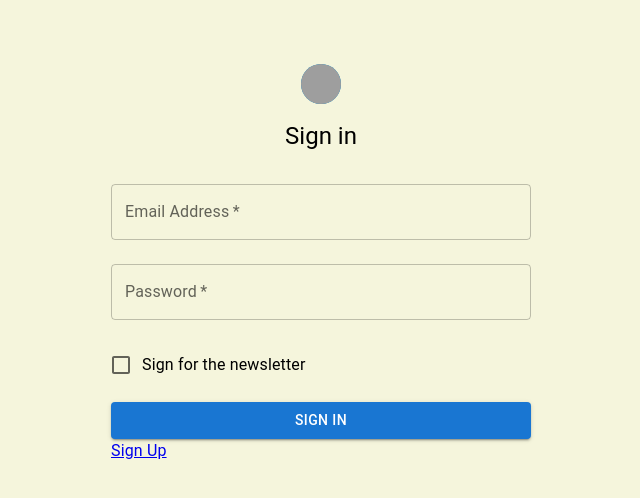
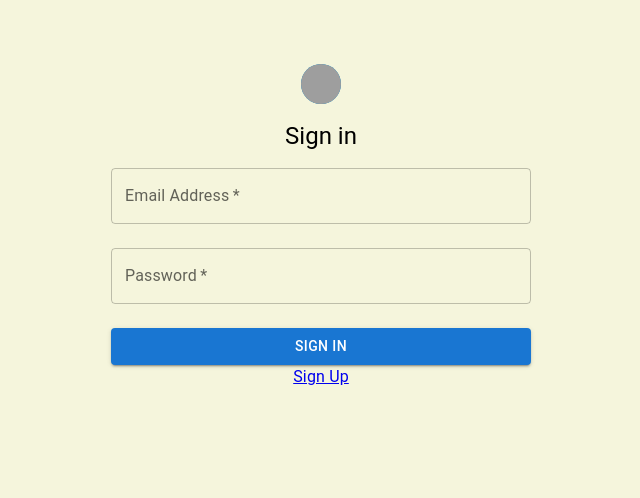
Before and after one commit to mooyil/Y-Todo-Frontend, a React (Create React App) app: page /signin in a window 1280 px wide. Shown: the top 498 px of the page, without its empty margins (319-959 px from the left). Built offline with nearby package versions, Linux system fonts and the light colour scheme; grey boxes are pictures that could not be loaded.

Commit message:
style refactoring

```diff
--- a/src/Components/DateAndTimePicker.js
+++ b/src/Components/DateAndTimePicker.js
@@ -15,12 +15,12 @@ export default function DateAndTimePicker() {
       <Stack spacing={3}>
         <DateTimePicker
           disablePast
-          InputProps={{ sx: { "& .MuiSvgIcon-root": { color: "#1565c0" } } }}
+          InputProps={{ sx:{ "& .MuiSvgIcon-root": { color: "#1565c0" } } }}
           inputFormat="DD/MM/YY HH:mm"
           renderInput={(params) => (
             <TextField
               disabled
-              sx={{ backgroundColor: "white", width: 400, mt: 1 }}
+              sx={{ backgroundColor: "white", width: "100%", mt: 1 }}
               {...params}
             />
           )}
--- a/src/Components/Liste.js
+++ b/src/Components/Liste.js
@@ -69,11 +69,12 @@ export default function Liste({ todoItem, displayedDate }) {
       <Stack alignItems="center">
         <List
           sx={{
-            transition: 2,
             bgcolor: "primary.main",
             marginTop: 2,
             marginRight: 12,
             borderRadius: 1,
+            width: "80%",
+            maxWidth: 580
           }}
         >
           {tasks.map((todo) => {
@@ -82,7 +83,6 @@ export default function Liste({ todoItem, displayedDate }) {
                 return (
                   <ListItem
                     sx={{
-                      width: { xs: 355, sm: 580, xl: 580 },
                       color: "white",
                       height: "60px",
                     }}
--- a/src/Components/Sidebar.js
+++ b/src/Components/Sidebar.js
@@ -107,7 +107,7 @@ export default function Sidebar() {
   return (
     <Box>
       <Drawer onClose={() => setSidebar(false)} anchor="left" open={sidebar}>
-        <Box sx={{ width: 290 }}>
+        <Box sx={{ width: {xl: 240, lg: 240, md: 240, sm: 240, xs: "100%"} }}>
           <Box
             sx={{ display: "flex", backgroundColor: "#1565c0", color: "white" }}
             p={2.5}
--- a/src/Components/SidebarModal.js
+++ b/src/Components/SidebarModal.js
@@ -19,14 +19,14 @@ export default function SidebarModal ({add}) {
           <Close />
         </IconButton>
           <TextField
-          sx={{width: 300, mt: 7}}
+          sx={{width: "80%", mt: 7}}
           label="Add a new List..."
             onChange={(event) => setTabInputValue(event.target.value)}
           />
           <OwnButton
           startIcon={<Add/>}
           variant="contained"
-          sx={{ml:1, height: 55, mt: 7}}
+          sx={{ height: 55, mt: 0.5}}
             onClick={() => {
               add();
               handleClose();
--- a/src/Components/SignIn.js
+++ b/src/Components/SignIn.js
@@ -13,8 +13,8 @@ import { UserDataContext } from "../Context/UserDataContext";
 export default function Signin() {
   const { email, setEmail, password, setPassword } =
     React.useContext(SigninContext);
-    const {tasks, setTasks} = React.useContext(TextFeldundButtonContext)
-    const [userEmail, setUserEmail] = React.useContext(UserDataContext)
+  const { tasks, setTasks } = React.useContext(TextFeldundButtonContext);
+  const [userEmail, setUserEmail] = React.useContext(UserDataContext);
 
   const navigate = useNavigate();
 
@@ -35,7 +35,7 @@ export default function Signin() {
     }
   };
 
-console.log(userEmail)
+  console.log(userEmail);
   return (
     <Box
       sx={{
@@ -43,6 +43,7 @@ console.log(userEmail)
         display: "flex",
         flexDirection: "column",
         alignItems: "center",
+        width: "100%",
       }}
     >
       <Avatar
@@ -52,10 +53,17 @@ console.log(userEmail)
       <Typography variant="h5" mt={2}>
         Sign in
       </Typography>
-      <form onSubmit={handleSignin}>
-        <Box sx={{ display: "flex", flexDirection: "column", mt: 2 }}>
+      <form
+        style={{
+          display: "flex",
+          flexDirection: "column",
+          width: "100%",
+          alignItems: "center",
+        }}
+        onSubmit={handleSignin}
+      >
         <TextField
-            sx={{ width: 420 }}
+          sx={{ width: "90%", maxWidth: 420 }}
           margin="normal"
           required
           fullWidth
@@ -63,10 +71,12 @@ console.log(userEmail)
           label="Email Address"
           name="email"
           value={email}
-            onChange={(event) => {setEmail(event.target.value);}}
+          onChange={(event) => {
+            setEmail(event.target.value);
+          }}
         />
         <TextField
-            sx={{ width: 420 }}
+          sx={{ width: "90%", maxWidth: 420 }}
           margin="normal"
           required
           fullWidth
@@ -77,19 +87,17 @@ console.log(userEmail)
           value={password}
           onChange={(event) => setPassword(event.target.value)}
         />
-          <FormControlLabel
-            sx={{ mt: 2 }}
-            control={<Checkbox />}
-            label="Sign for the newsletter"
-          />
-          <Button sx={{ width: 420, mt: 2 }} variant="contained" type="submit">
+        <Button
+          sx={{ width: "90%", maxWidth: 420, mt: 2 }}
+          variant="contained"
+          type="submit"
+        >
           Sign in
         </Button>
+      </form>
       <Link to="/signup" element={<Signup />}>
         <Typography>Sign Up</Typography>
       </Link>
     </Box>
-      </form>
-    </Box>
   );
 }
--- a/src/Components/Signup.js
+++ b/src/Components/Signup.js
@@ -55,10 +55,9 @@ export default function Signup() {
       <Typography variant="h5" mt={2}>
         Sign up
       </Typography>
-      <form onSubmit={handleSignup}>
-        <Box sx={{ display: "flex", flexDirection: "column", mt: 2 }}>
+      <form style={{display: "flex", flexDirection: "column", width: "100%", alignItems: "center"}} onSubmit={handleSignup}>
           <TextField
-            sx={{ width: 420 }}
+            sx={{ width: "90%", maxWidth: 420 }}
             margin="normal"
             required
             fullWidth
@@ -69,7 +68,7 @@ export default function Signup() {
             onChange={(event) => {setEmail(event.target.value);}}
           />
           <TextField
-            sx={{ width: 420 }}
+            sx={{ width: "90%", maxWidth: 420 }}
             margin="normal"
             required
             fullWidth
@@ -80,18 +79,12 @@ export default function Signup() {
             value={password}
             onChange={(event) => setPassword(event.target.value)}
           />
-          <FormControlLabel
-            sx={{ mt: 2 }}
-            control={<Checkbox />}
-            label="Sign for the newsletter"
-          />
-          <Button sx={{ width: 420, mt: 2 }} variant="contained" type="submit">
+          <Button sx={{ width: "90%", maxWidth: 420, mt: 2 }} variant="contained" type="submit">
             Sign up
           </Button>
           <Link to="/signin" element={<Signin />}>
             <Typography>Sign In</Typography>
           </Link>
-        </Box>
       </form>
     </Box>
   );
--- a/src/Components/TodoButton.js
+++ b/src/Components/TodoButton.js
@@ -67,7 +67,7 @@ export default function TodoButton({ todoItem }) {
             value={todoInputValue}
             onChange={(event) => setTodoInputValue(event.target.value)}
             label="Add todo..."
-            sx={{ backgroundColor: "white", width: 400, mt: 7 }}
+            sx={{ backgroundColor: "white", width: "100%", mt: 7 }}
             type="text"
           />
           <DateAndTimePicker />
--- a/src/Components/UpdateTodoModal.js
+++ b/src/Components/UpdateTodoModal.js
@@ -24,7 +24,7 @@ export default function UdateTodoModal({ todo, editIt }) {
         <TextField
           value={updatedInputValue}
           label="Update todo..."
-          sx={{ backgroundColor: "white", width: 400, mt: 7 }}
+          sx={{ backgroundColor: "white", width: "100%", mt: 7 }}
           onChange={(event) => setUpdatedInputValue(event.target.value)}
           type="text"
         />
--- a/src/styles/ModalStyle.js
+++ b/src/styles/ModalStyle.js
@@ -6,7 +6,8 @@ export const modalStyle = {
     top: "50%",
     left: "50%",
     transform: "translate(-50%, -50%)",
-    width: {xs:390, xl:410},
+    width: "70%",
+    maxWidth: 410,
     bgcolor: "beige",
     border: "2px solid #000",
     boxShadow: 24,
```
Lines whose indentation alone changed are shown as unchanged.
